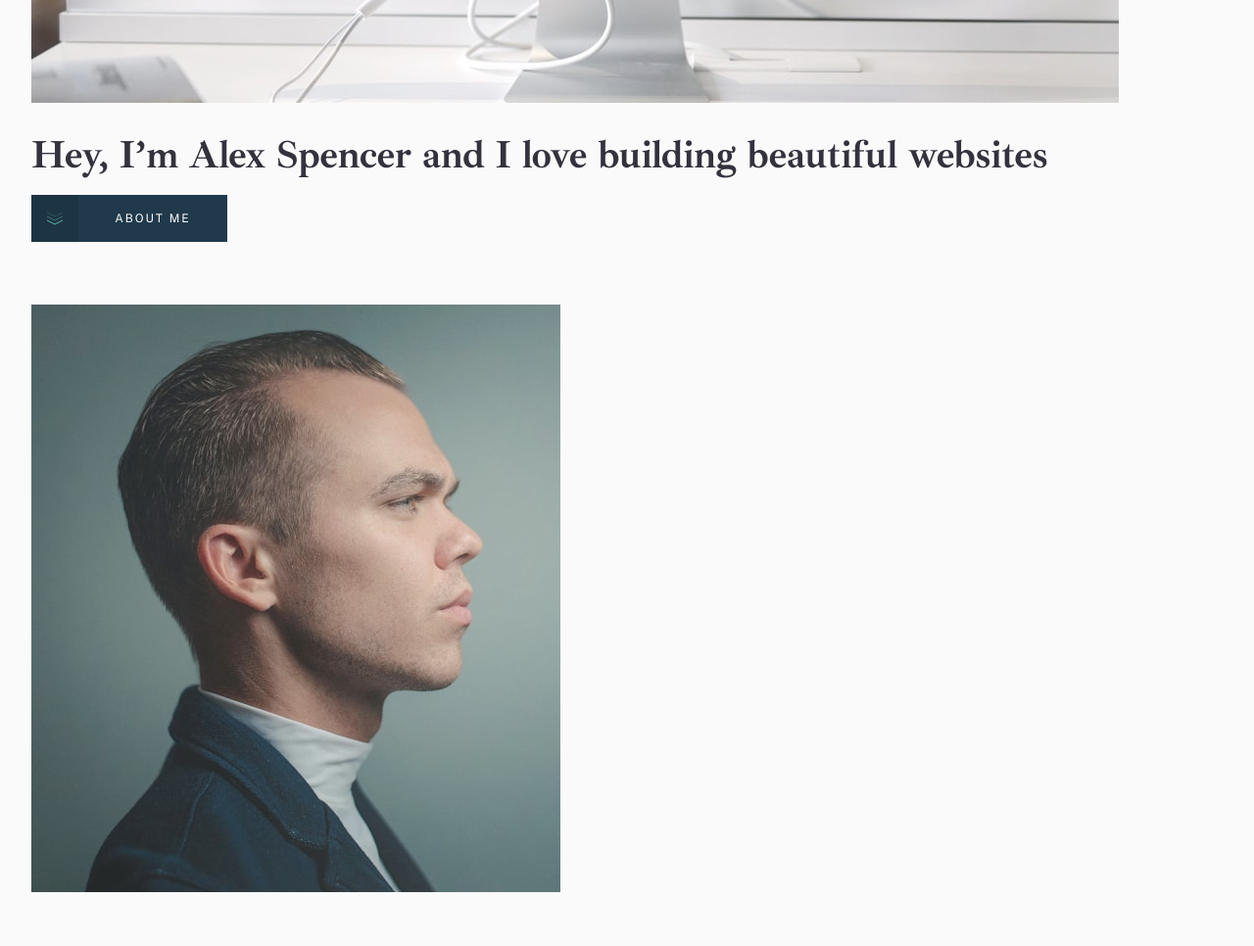
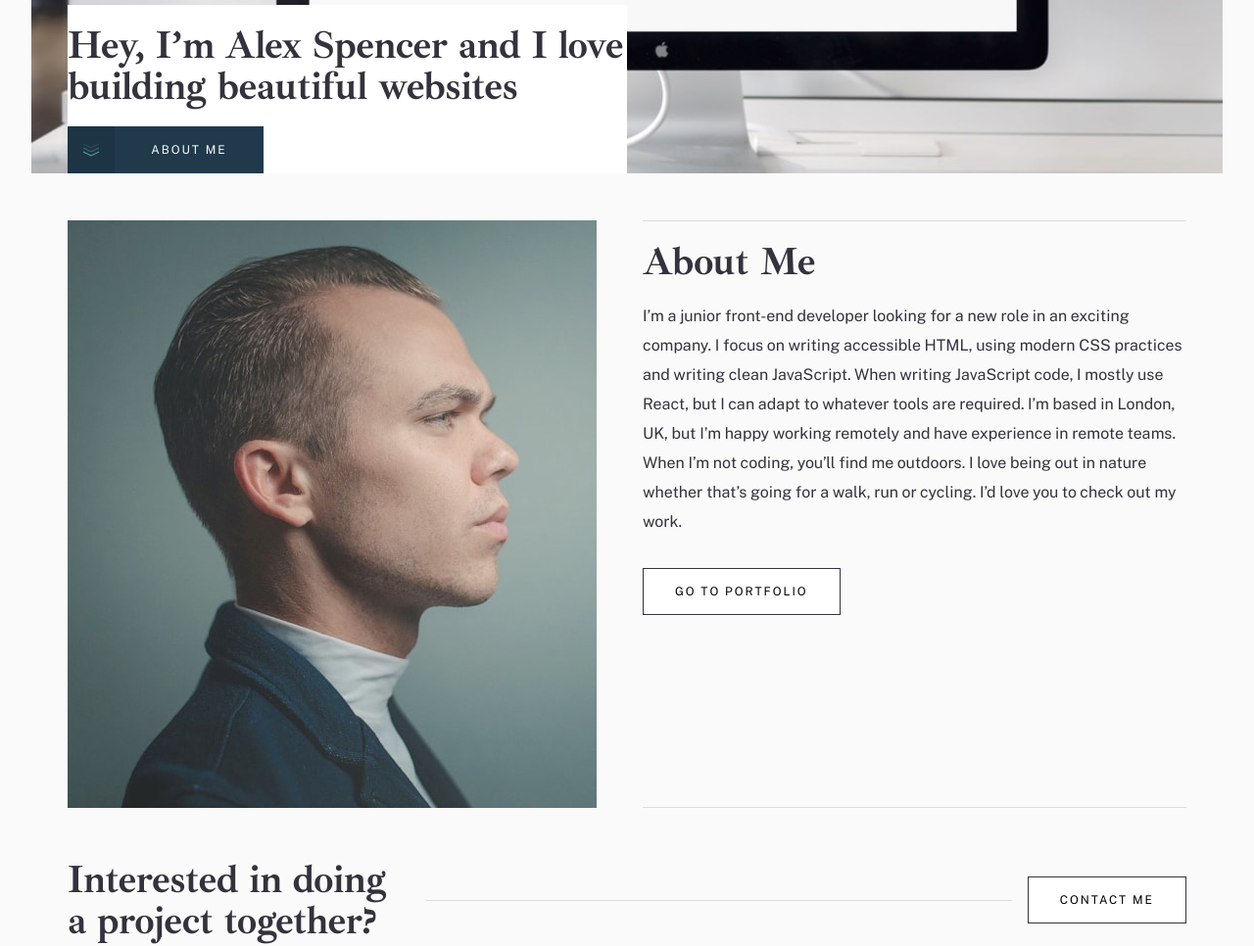
Before and after one commit to Tonqfion/minimalistPortfolio, a plain HTML site: page index.html in a window 1280 px wide. Shown: the part 620-1586 px from the top of the page at 98% size. Drawn offline with Linux system fonts and the light colour scheme.

Commit message:
v3 j'ajoute des grids partout !

```diff
--- a/css/style.css
+++ b/css/style.css
@@ -42,27 +42,28 @@
 :root {
   --primary-green: #5fb4a2;
   --primary-blue: #203a4c;
-  --primary-gray: #33323D;
+  --primary-gray: #33323d;
   --secondary-very-light-gray: #fafafa;
   --secondary-light-gray: #eaeaeb;
   --secondary--red: #f43030;
 }
 
 button {
-    margin:0;
-    padding:0;
-    border-style:none;
-    text-transform:uppercase;
-    font-size:0.75rem;
-    line-height:0.875rem;
+  margin: 0;
+  padding: 0;
+  border-style: none;
+  text-transform: uppercase;
+  font-size: 0.75rem;
+  line-height: 0.875rem;
   letter-spacing: 0.125rem;
-    text-align:center;
+  text-align: center;
 }
 
 body {
   font-family: "Public Sans", sans-serif;
-  color:var(--primary-gray);
+  color: var(--primary-gray);
   background-color: var(--secondary-very-light-gray);
+  margin: 0 2rem;
 }
 
 :is(h1, h2, h3, h4, h5, h6) {
@@ -74,57 +75,52 @@ ul {
 }
 
 h1 {
-    font-size:3.125rem;
-    line-height:3.125rem;
-    letter-spacing:-0.028125rem;
+  font-size: 3.125rem;
+  line-height: 3.125rem;
+  letter-spacing: -0.028125rem;
   font-weight: 700;
 }
 
 h2 {
-    font-size:2.5rem;
-    line-height:2.625rem;
+  font-size: 2.5rem;
+  line-height: 2.625rem;
   letter-spacing: -0.0225rem;
   font-weight: 700;
-    margin-bottom:1.25rem;
-    margin-top:1.25rem;
+  margin-bottom: 1.25rem;
+  margin-top: 1.25rem;
 }
 
-h3{
-    font-size:2rem;
-    line-height:2.25rem;
-    letter-spacing:-0.018125rem;
+h3 {
+  font-size: 2rem;
+  line-height: 2.25rem;
+  letter-spacing: -0.018125rem;
   font-weight: 400;
 }
 
 p {
-    line-height:1.875rem;
+  line-height: 1.875rem;
 }
 
 p.secondary {
-    line-height:2rem;
+  line-height: 2rem;
 }
-
 
 .container {
   max-width: 100%;
-    margin-left: 2rem;
-    margin-right: 2rem;
+  margin: 2rem auto;
 }
 
-
-@media screen and (min-width:48em) {
+@media screen and (min-width: 48em) {
   .container {
-      max-width:73.8rem;
+    max-width: 50rem;
   }
 }
 
-
-@media screen and (min-width:69.375em) {
+@media screen and (min-width: 69.375em) {
   .container {
-      max-width:110rem;
+    max-width: 71.375rem;
   }
 }
-
 
 /* Nettoyage des liens */
 a,
@@ -135,45 +131,24 @@ a:active {
   text-decoration: none;
 }
 
-picture {
-    /* margin:auto; */
-    max-width:100%;
-    margin:2rem 0;
-}
-
 /* Boutons */
 
 button.primary {
-    width:12.5rem;
-    height:3rem;
+  width: 12.5rem;
+  height: 3rem;
   color: var(--secondary-very-light-gray);
   background-color: var(--primary-blue);
-    display:flex;
+  display: flex;
   align-items: center;
 }
 
 .svg-container {
-    display:flex;
+  display: flex;
   justify-content: center;
   align-items: center;
-    width:3rem;
-    height:3rem;
-    background-color: rgba(0,0,0,0.1);
-}
-
-
-.about-me .container {
-  display:grid;
-  grid-template-columns: 1fr;
-  column-gap:2rem;
-  row-gap:2rem;
-  margin:2rem;
-}
-
-
-
-.text-button-container {
-    margin:auto;
+  width: 3rem;
+  height: 3rem;
+  background-color: rgba(0, 0, 0, 0.1);
 }
 
 button.primary:hover {
@@ -181,57 +156,177 @@ button.primary:hover {
 }
 
 button.primary:hover g {
-    stroke:#FFF;
+  stroke: #fff;
 }
 
 button.secondary {
   text-transform: uppercase;
-    height:3rem;
-    padding:0 2rem;
-    border:0.0625rem solid var(--primary-gray);
-    background-color:#FFF;
+  max-width: fit-content;
+  max-width: -moz-fit-content;
+  height: 3rem;
+  padding: 0 2rem;
+  border: 0.0625rem solid var(--primary-gray);
+  background-color: #fff;
+}
+
+img.img-to-hide {
+  margin: auto;
+}
+
+@media screen and (min-width: 48em) {
+  img.img-to-hide {
+    display: none;
+  }
+}
+
+@media screen and (min-width: 69.375em) {
+  img.img-to-hide {
+    display: none;
+  }
+}
+
+@media screen and (min-width: 48em) {
+  .hero {
+    background-image: url("../img/homepage/tablet/image-homepage-hero.jpg");
+    background-size: cover;
+    background-repeat: no-repeat;
+    min-height: 80vh;
+  }
+}
+
+@media screen and (min-width: 69.375em) {
+  .hero {
+    background-image: url("../img/homepage/desktop/image-homepage-hero.jpg");
+    background-size: cover;
+    background-repeat: no-repeat;
+    min-height: 80vh;
+  }
+}
+
+@media screen and (min-width: 48em) {
+  .hero .container {
+    position: relative;
+    height: 80vh;
+    margin: 0 auto;
+    max-width: 50em;
+  }
+  .hero-wrapper {
+    position: absolute;
+    bottom: 0%;
+    left: 0%;
+    width: 50%;
+    background-color: white;
+  }
+}
+@media screen and (min-width: 69.375em) {
+  .hero .container {
+    max-width: 71.375em;
+  }
+
+  .hero-wrapper {
+    position: absolute;
+    bottom: 0%;
+    width: 50%;
+    background-color: white;
+  }
+}
+
+.about-me .container {
+  display: grid;
+  grid-template-columns: 1fr;
+  column-gap: 2rem;
+  row-gap: 2rem;
+}
+
+@media screen and (min-width: 48em) {
+  .about-me .container {
+    max-width: 50em;
+    grid-template-columns: repeat(2, 1fr);
+    margin-top: 3rem;
+  }
+
+  /* .about-me .container>.secondary {
+
+  } */
+}
+
+@media screen and (min-width: 69.375em) {
+  .about-me .container {
+    max-width: 71.375em;
+  }
+}
+
+.text-button-container {
+  margin: auto;
 }
 
 .me-text {
-    border-top:0.1rem solid rgba(51, 50, 61, 0.15);
-    border-bottom:0.1rem solid rgba(51, 50, 61, 0.15)
+  border-top: 0.1rem solid rgba(51, 50, 61, 0.15);
+  border-bottom: 0.1rem solid rgba(51, 50, 61, 0.15);
 }
 
-.contact-cta .container {
-    text-align:center;
+.me-text p {
+  margin-bottom: 2rem;
+}
+
+.contact-me {
+  grid-column: 1 / -1;
+  display: flex;
+  flex-direction: column;
+  align-items: center;
+}
+
+@media screen and (min-width: 48em) {
+.contact-me h2 {
+  max-width:21.875rem;
+}
+
+.divider {
+  flex-grow: 1;
+  border-top: 0.1rem solid rgba(51, 50, 61, 0.15);
+  margin: 1rem;
+}
+
+  .contact-me {
+    grid-column: 1 / -1;
+    display: flex;
+    flex-direction: row;
+    align-items: center;
+    justify-content: space-between;
+  }
 }
 
 .main-footer {
   background-color: var(--primary-gray);
-    color:#FFF;
+  color: #fff;
 }
 
 .main-footer .container {
-    display:flex;
+  display: flex;
   flex-direction: column;
   align-items: center;
-    padding:1rem 0;
+  padding: 1rem 0;
 }
 
 .main-footer .container .logo-white {
-    padding:1.25rem;
+  padding: 1.25rem;
 }
 
 .secondary-menu-item {
-    padding:1rem;
-    text-align:center;
+  padding: 1rem;
+  text-align: center;
   text-transform: uppercase;
-    font-size:0.75rem;
-    line-height:0.875rem;
+  font-size: 0.75rem;
+  line-height: 0.875rem;
   letter-spacing: 0.125rem;
 }
 
 .secondary-nav .social-menu {
-    display:flex;
+  display: flex;
   justify-content: center;
-    padding:1.25rem;
+  padding: 1.25rem;
 }
 
 .social-menu svg {
-    margin:0 0.5rem;
+  margin: 0 0.5rem;
 }
--- a/index.html
+++ b/index.html
@@ -31,20 +31,21 @@
     <main>
         <section class="hero">
             <div class="container">
-                <picture>
-                    <source media="(min-width: 1110px)" srcset="img\homepage\desktop\image-homepage-hero.jpg">
-                    <source media="(min-width: 440px)" srcset="img\homepage\tablet\image-homepage-hero.jpg">
-                    <source media="(min-width: 110px)" srcset="img\homepage\mobile\image-homepage-hero.jpg">
-                    <img src="OtherImage.png" alt="IfItDoesntMatchAnyMedia">
-                </picture>
+                <div class="hero-wrapper">
+                    <img class="img-to-hide" src="img/homepage/tablet/image-homepage-hero.jpg"
+                        srcset="/img/homepage/tablet/image-homepage-hero@2x.jpg 2x">
                     <h2>Hey, I’m Alex Spencer and I love building beautiful websites</h1>
-                    <button class="primary"><div class="svg-container"><svg xmlns="http://www.w3.org/2000/svg" width="16" height="14">
+                        <button class="primary">
+                            <div class="svg-container"><svg xmlns="http://www.w3.org/2000/svg" width="16" height="14">
                                     <g fill="none" fill-rule="evenodd" stroke="#5FB4A2">
                                         <path d="M0 9l8 4 8-4" />
                                         <path opacity=".5" d="M0 5l8 4 8-4" />
                                         <path opacity=".25" d="M0 1l8 4 8-4" />
                                     </g>
-                        </svg></div><p class="text-button-container">About me</p></button>
+                                </svg></div>
+                            <p class="text-button-container">About me</p>
+                        </button>
+                </div>
             </div>
         </section>
         <section class="about-me">
@@ -52,9 +53,10 @@
                 <picture>
                     <source media="(min-width: 1110px)" srcset="img\homepage\desktop\image-homepage-profile.jpg">
                     <source media="(min-width: 768px)" srcset="img\homepage\tablet\image-homepage-profile.jpg">
-                    <source media="(min-width: 110px)" srcset="img\homepage\mobile\image-homepage-profile.jpg">
-                    <img src="OtherImage.png" alt="IfItDoesntMatchAnyMedia">
+                    <img src="img/homepage/mobile/image-homepage-profile.jpg"
+                        srcset="/img/homepage/mobile/image-homepage-profile@2x.jpg 2x">
                 </picture>
+
                 <div class="me-text">
                     <h2>About Me</h2>
                     <p>I’m a junior front-end developer looking for a new role in an exciting company. I focus on
@@ -68,7 +70,10 @@
                 <div class="contact-me">
 
                     <h2>Interested in doing a project together?</h2>
-                <button class="secondary">Contact me</button>
+                    <span class="divider"></span>
+                    <button class="secondary">
+                        <p>Contact me</p>
+                    </button>
                 </div>
             </div>
         </section>
```
Lines whose indentation alone changed are shown as unchanged.
